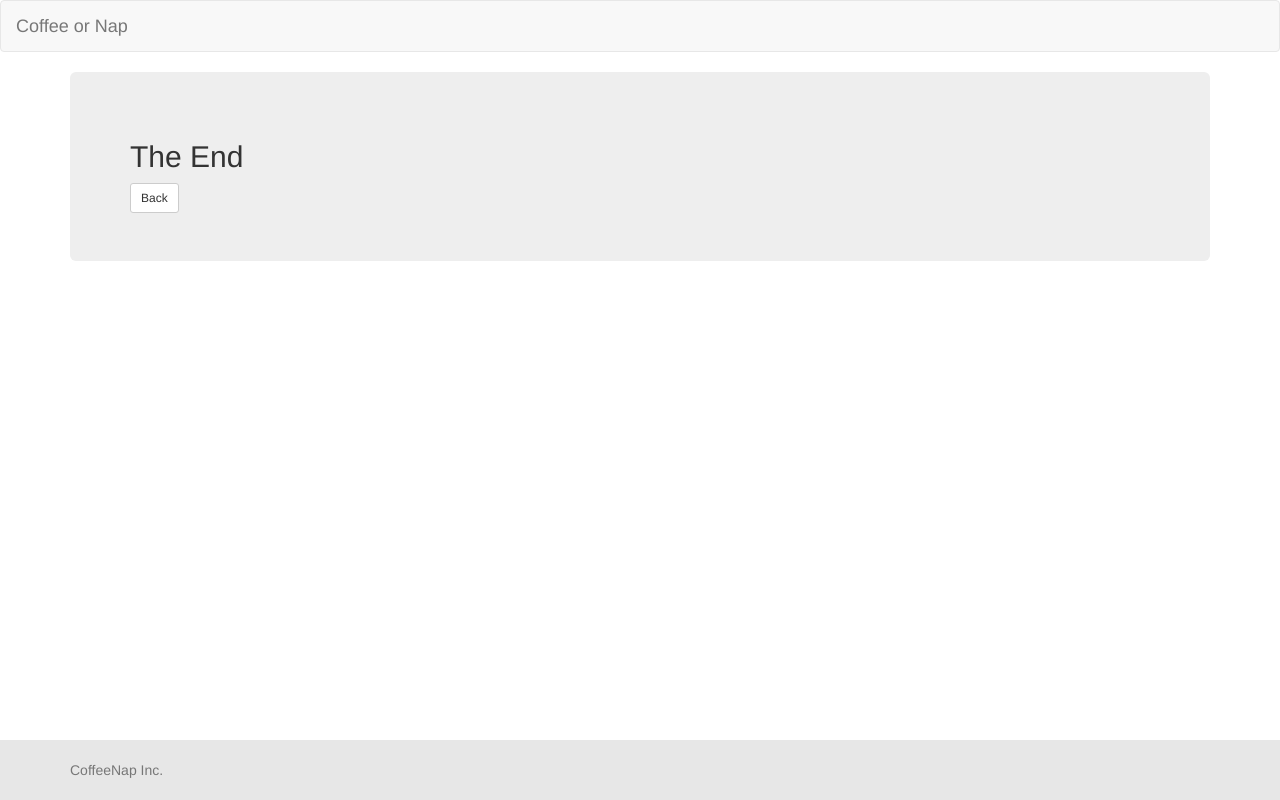
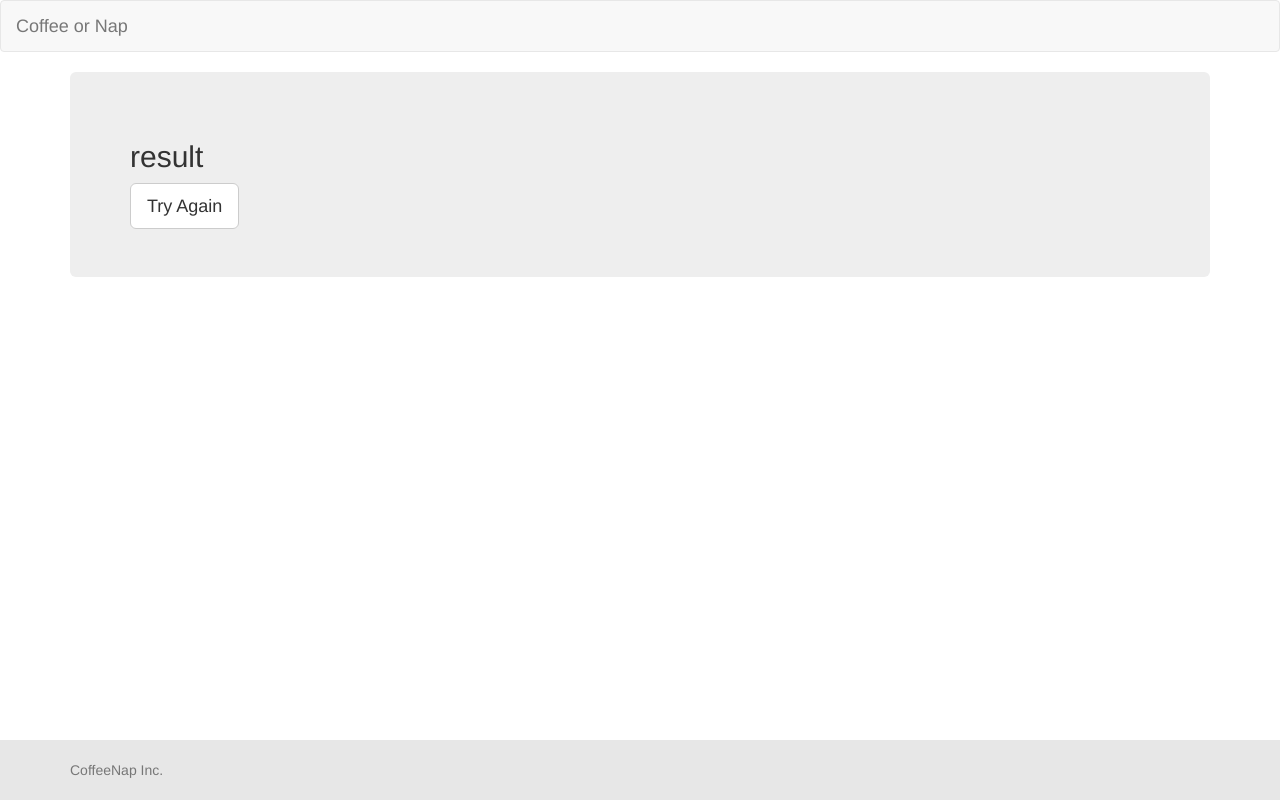
Before and after one commit to jaysecond/coffee-or-nap, an Angular app: page /results in a window 1280 px wide. Built offline with nearby package versions, Linux system fonts and the light colour scheme.

Commit message:
results function

```diff
--- a/src/app/app.module.ts
+++ b/src/app/app.module.ts
@@ -11,6 +11,7 @@ import { NavbarComponent } from './navbar/navbar.component';
 import { FormComponent } from './form/form.component';
 import { ResultsComponent } from './results/results.component';
 import { QuestionService } from './form/question.service';
+import { ResultsService } from './results/results.service';
 
 @NgModule({
   declarations: [
@@ -26,7 +27,7 @@ import { QuestionService } from './form/question.service';
     FormsModule,
     HttpModule
   ],
-  providers: [QuestionService],
+  providers: [QuestionService, ResultsService],
   bootstrap: [AppComponent]
 })
 export class AppModule { }
--- a/src/app/form/form.component.ts
+++ b/src/app/form/form.component.ts
@@ -3,6 +3,8 @@ import { Router } from '@angular/router';
 
 import { Question, Options } from './question';
 import { QuestionService } from './question.service';
+
+import { ResultsService } from '../results/results.service';
 
 @Component({
   selector: 'form',
@@ -11,7 +13,8 @@ import { QuestionService } from './question.service';
 export class FormComponent implements OnInit {
   constructor(
     private router: Router,
-    private questionService: QuestionService
+    private questionService: QuestionService,
+    private resultsService: ResultsService
   ) { }
 
   page: number;
@@ -42,6 +45,7 @@ export class FormComponent implements OnInit {
       this.q = this.questions[this.page];
       return this.page, this.q;
     }
+    this.resultsService.setResults(this.page);
     this.router.navigate(['/results']);
   }
 
--- /dev/null
+++ b/src/app/results/results-array.ts
@@ -0,0 +1,23 @@
+export class Result {
+    id: number;
+    result: string;
+}
+
+export const RESULTS: Result[] = [
+    {
+        id: 7,
+        result: "Nap: It seems you have enough time for some shuteye!"
+    },
+    {
+        id: 8,
+        result: "Coffee: Looks like you need some caffeine!"
+    },
+    {
+        id: 9,
+        result: "Coffee Nap: Quick cup of coffee and a 20 minute nap will brighten you right up!"
+    },
+    {
+        id: 10,
+        result: "It seems you've gotten enough sleep and had plenty of caffeine. Maybe drink some water?"
+    }
+]
--- a/src/app/results/results.component.html
+++ b/src/app/results/results.component.html
@@ -1,10 +1,10 @@
 <div class="container">
   <div class="jumbotron">
     <h2>
-      The End
+      {{ result }}
     </h2>
-    <button type="button" (click)="back()" class="btn btn-sm btn-default">
-      Back
+    <button type="button" (click)="back()" class="btn btn-default btn-lg">
+      Try Again
     </button>
   </div>
 </div>
--- a/src/app/results/results.component.ts
+++ b/src/app/results/results.component.ts
@@ -1,12 +1,19 @@
 import { Component } from '@angular/core';
-import { Router } from '@angular/router'
+import { Router } from '@angular/router';
+
+import { ResultsService } from './results.service';
 
 @Component({
   selector: 'results',
   templateUrl: './results.component.html',
 })
-export class ResultsComponent {
-  constructor(private router: Router) { }
+export class ResultsComponent{
+  constructor(
+    private router: Router,
+    private resultsService: ResultsService
+  ) { }
+
+  result = this.resultsService.getResults();
 
   public back = () => {
     this.router.navigate(['/dashboard']);
--- /dev/null
+++ b/src/app/results/results.service.ts
@@ -0,0 +1,19 @@
+import { Injectable } from '@angular/core';
+import { Result, RESULTS } from './results-array';
+
+@Injectable()
+export class ResultsService {
+    public result:string;
+
+    constructor() {
+        this.result = "result";
+    }
+
+    setResults (data) {
+        this.result = RESULTS[data-7].result;
+    }
+
+    getResults () {
+        return this.result;
+    }
+}
```
